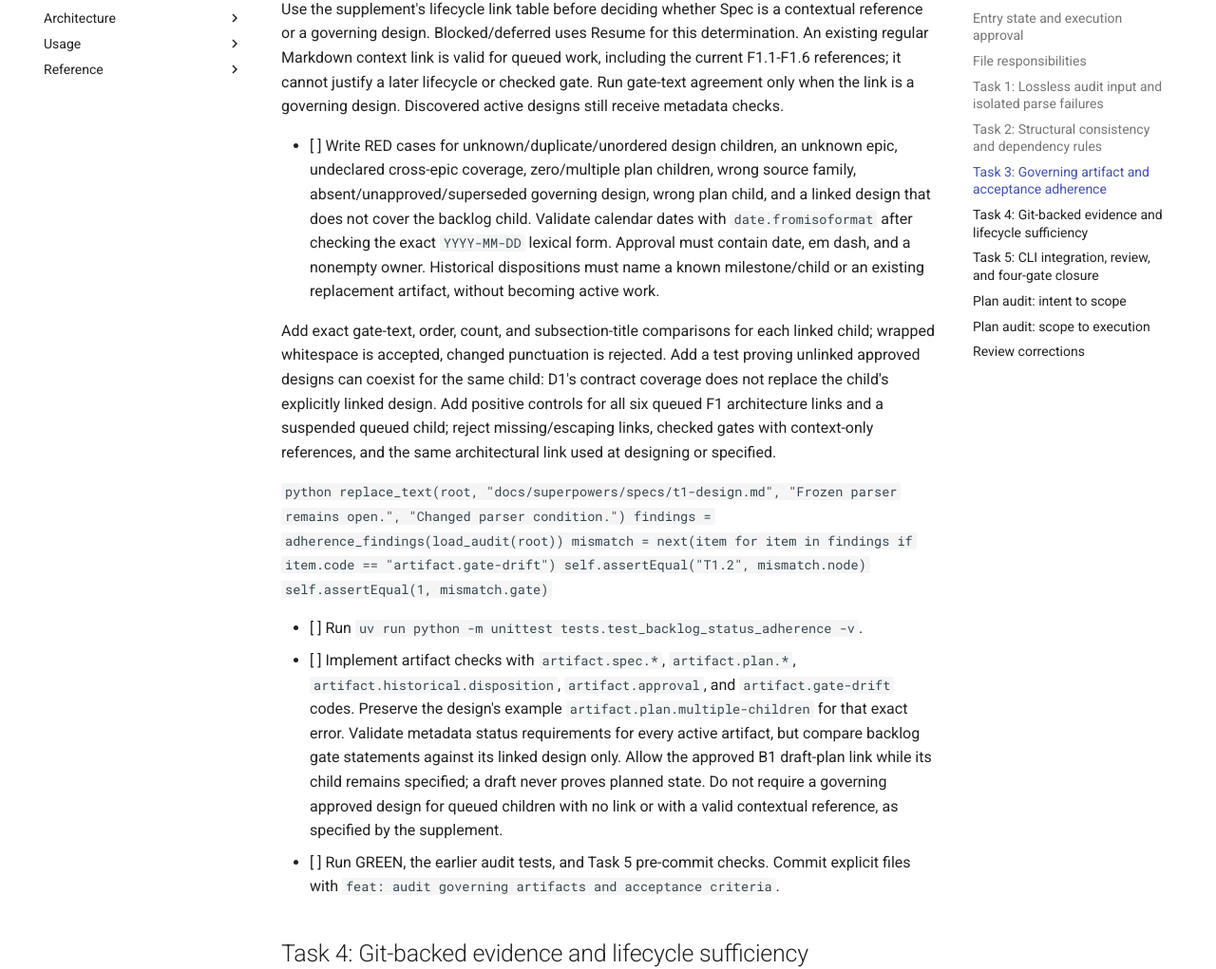
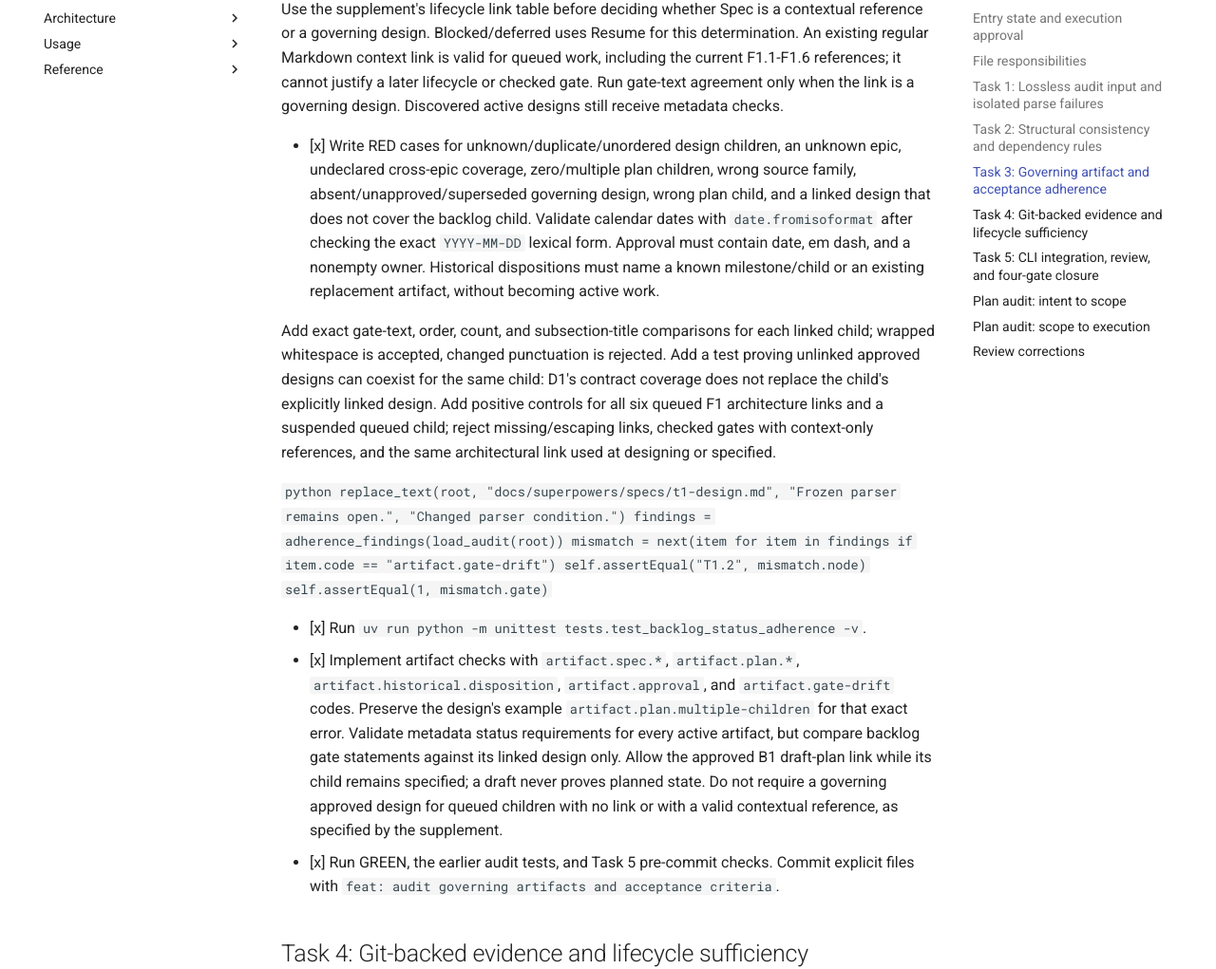
Before and after one commit to tvproductions/xplane-fdau, an MkDocs documentation site: the page built from docs/superpowers/plans/2026-09-05-t1-3-structural-audit.md, in a window 1280 px wide and 1400 px high, scrolled down 6758 px. Shown: the part 116-1137 px from the top of the window at 95% size. Built offline with MkDocs 1.6.1 and Material for MkDocs 9.7.7, drawn with Linux system fonts in a browser that asks for light colours; comment, search, counter and statistics services are not loaded.

````diff
--- a/docs/superpowers/plans/2026-09-05-t1-3-structural-audit.md
+++ b/docs/superpowers/plans/2026-09-05-t1-3-structural-audit.md
@@ -275,7 +275,7 @@ queued work, including the current F1.1-F1.6 references; it cannot justify a
 later lifecycle or checked gate. Run gate-text agreement only when the link is
 a governing design. Discovered active designs still receive metadata checks.
 
-- [ ] Write RED cases for unknown/duplicate/unordered design children, an
+- [x] Write RED cases for unknown/duplicate/unordered design children, an
   unknown epic, undeclared cross-epic coverage, zero/multiple plan children,
   wrong source family, absent/unapproved/superseded governing design, wrong
   plan child, and a linked design that does not cover the backlog child.
@@ -301,8 +301,8 @@ a governing design. Discovered active designs still receive metadata checks.
   self.assertEqual(1, mismatch.gate)
   ```
 
-- [ ] Run `uv run python -m unittest tests.test_backlog_status_adherence -v`.
-- [ ] Implement artifact checks with `artifact.spec.*`, `artifact.plan.*`,
+- [x] Run `uv run python -m unittest tests.test_backlog_status_adherence -v`.
+- [x] Implement artifact checks with `artifact.spec.*`, `artifact.plan.*`,
   `artifact.historical.disposition`, `artifact.approval`, and
   `artifact.gate-drift` codes. Preserve the design's example
   `artifact.plan.multiple-children` for that exact error. Validate metadata
@@ -311,7 +311,7 @@ a governing design. Discovered active designs still receive metadata checks.
   link while its child remains specified; a draft never proves planned state.
   Do not require a governing approved design for queued children with no link
   or with a valid contextual reference, as specified by the supplement.
-- [ ] Run GREEN, the earlier audit tests, and Task 5 pre-commit checks. Commit
+- [x] Run GREEN, the earlier audit tests, and Task 5 pre-commit checks. Commit
   explicit files with `feat: audit governing artifacts and acceptance criteria`.
 
 ## Task 4: Git-backed evidence and lifecycle sufficiency
````
